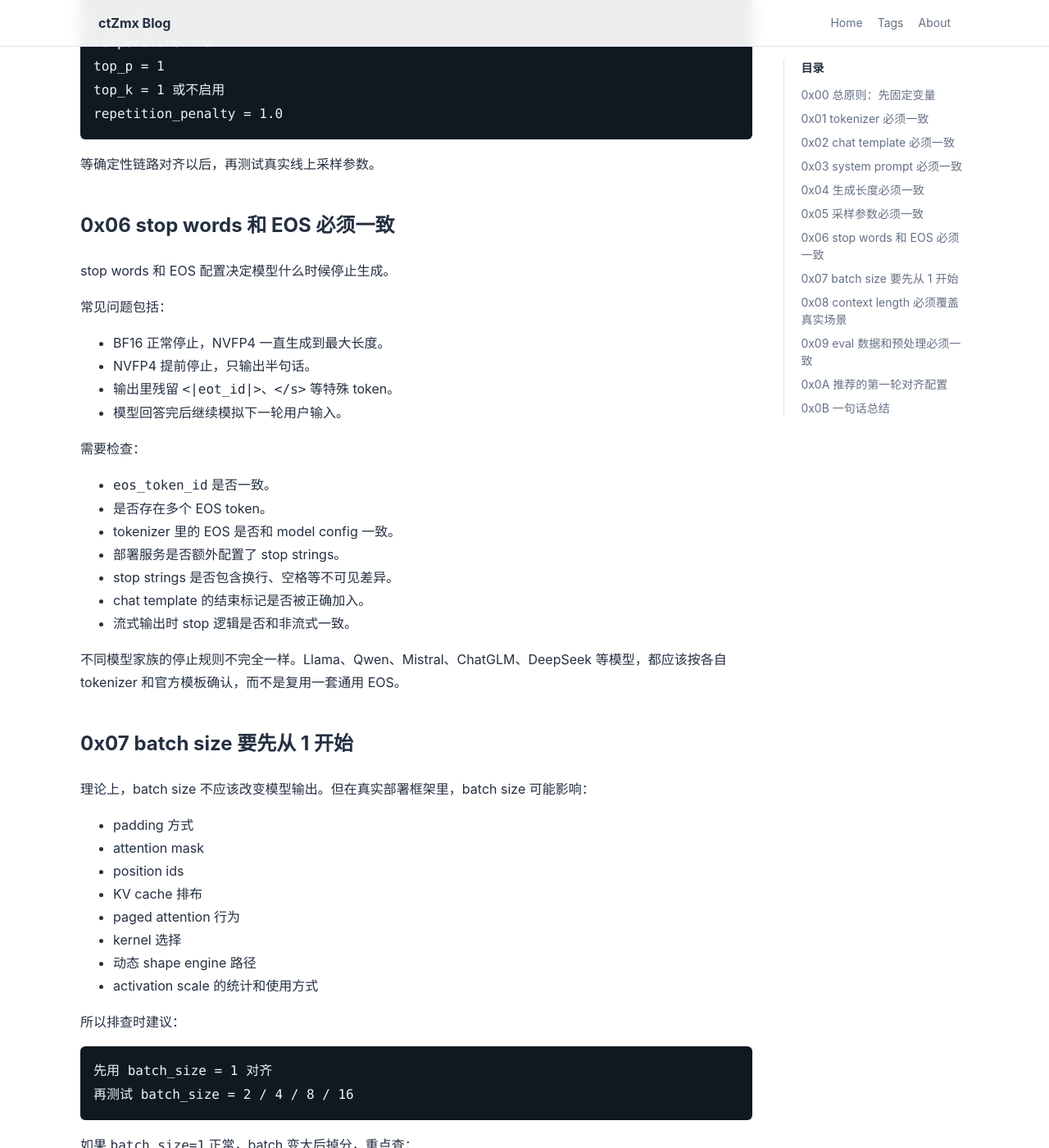
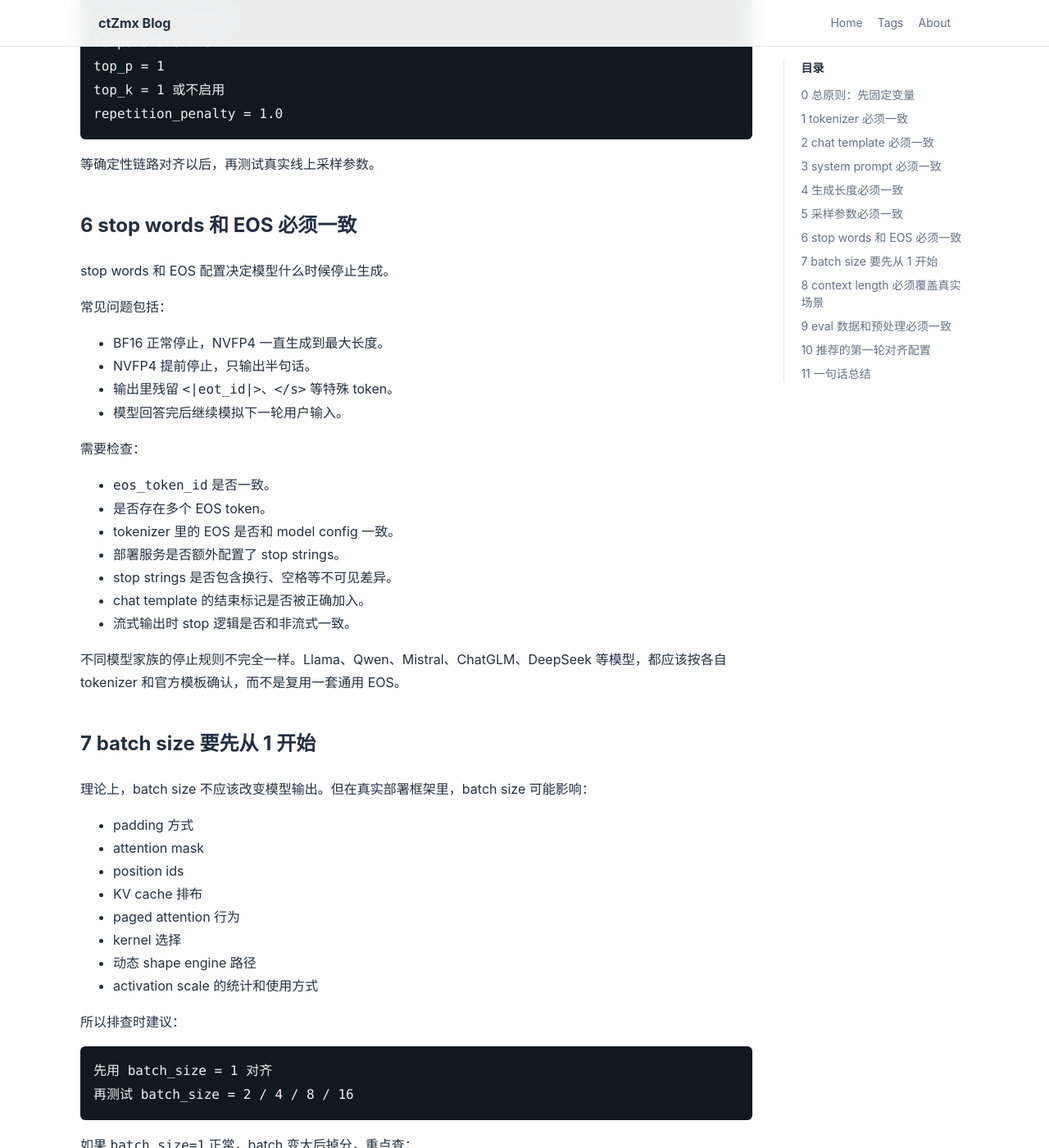
Before and after one commit to ctzmx/ctzmx.github.io, a Jekyll site: the page built from _posts/2026-05-31-llm-quantization-eval-sanity-check.md, in a window 1280 px wide and 1400 px high, scrolled down 5871 px. Shown: the whole window at 82% size. Built offline with Jekyll 4.4.1, drawn with Linux system fonts in a browser that asks for light colours; some of the changed text lies outside the part shown.

Commit message:
Simplify post section numbering

````diff
--- a/_posts/2026-05-31-llm-quantization-eval-sanity-check.md
+++ b/_posts/2026-05-31-llm-quantization-eval-sanity-check.md
@@ -22,7 +22,7 @@ tags:
 
 这一步的目标很简单：让 BF16 和低精度模型看到完全相同的输入，使用完全相同的解码规则，并被完全相同的脚本打分。
 
-## 0x00 总原则：先固定变量
+## 0 总原则：先固定变量
 
 排查时建议至少准备三组结果：
 
@@ -45,7 +45,7 @@ tags:
 
 也就是说，部署框架里的 BF16 版本要先和原始 BF16 对齐。否则低精度对比没有可靠基线。
 
-## 0x01 tokenizer 必须一致
+## 1 tokenizer 必须一致
 
 tokenizer 决定文本如何被切成 token，以及每个 token 对应什么 id。对模型来说，输入不是原始字符串，而是 token id 序列。
 
@@ -76,7 +76,7 @@ tokenizer 决定文本如何被切成 token，以及每个 token 对应什么 id
 
 这三者应该完全一致。至少在进入模型前，`input_ids`、`attention_mask`、`position_ids` 都应该可解释、可对齐。
 
-## 0x02 chat template 必须一致
+## 2 chat template 必须一致
 
 对话模型通常不会直接吃用户输入，而是先经过 chat template 拼成模型训练时熟悉的格式。
 
@@ -123,7 +123,7 @@ Assistant:
 
 很多“量化后效果差”的问题，最后其实是因为 BF16 测试脚本和部署服务使用了不同 chat template。
 
-## 0x03 system prompt 必须一致
+## 3 system prompt 必须一致
 
 system prompt 会显著影响模型行为。比如：
 
@@ -149,7 +149,7 @@ You are a helpful assistant.
 
 如果 BF16 没有 system prompt，而 NVFP4 部署服务默认加了 system prompt，输出差异不能算量化误差。
 
-## 0x04 生成长度必须一致
+## 4 生成长度必须一致
 
 常见参数有两个：
 
@@ -188,7 +188,7 @@ max_new_tokens = 1024
 - 评测脚本是否因为输出太短而判错。
 - 是否不同任务使用了不同输出长度限制。
 
-## 0x05 采样参数必须一致
+## 5 采样参数必须一致
 
 做量化误差对比时，优先使用确定性解码：
 
@@ -236,7 +236,7 @@ repetition_penalty = 1.0
 
 等确定性链路对齐以后，再测试真实线上采样参数。
 
-## 0x06 stop words 和 EOS 必须一致
+## 6 stop words 和 EOS 必须一致
 
 stop words 和 EOS 配置决定模型什么时候停止生成。
 
@@ -259,7 +259,7 @@ stop words 和 EOS 配置决定模型什么时候停止生成。
 
 不同模型家族的停止规则不完全一样。Llama、Qwen、Mistral、ChatGLM、DeepSeek 等模型，都应该按各自 tokenizer 和官方模板确认，而不是复用一套通用 EOS。
 
-## 0x07 batch size 要先从 1 开始
+## 7 batch size 要先从 1 开始
 
 理论上，batch size 不应该改变模型输出。但在真实部署框架里，batch size 可能影响：
 
@@ -289,7 +289,7 @@ stop words 和 EOS 配置决定模型什么时候停止生成。
 
 这类问题容易被误判为量化问题，因为它只在部署服务里出现，而离线单样本测试正常。
 
-## 0x08 context length 必须覆盖真实场景
+## 8 context length 必须覆盖真实场景
 
 context length 是输入上下文长度。短 prompt 正常，不代表长上下文正常。
 
@@ -320,7 +320,7 @@ context length 是输入上下文长度。短 prompt 正常，不代表长上下
 RoPE / position_ids / KV cache / max_seq_len / prompt truncation
 ```
 
-## 0x09 eval 数据和预处理必须一致
+## 9 eval 数据和预处理必须一致
 
 评测数据不只是原始问题，还包括预处理、few-shot 示例、输出抽取和打分逻辑。
 
@@ -367,7 +367,7 @@ A
 - timeout 是否一致。
 - 依赖版本是否一致。
 
-## 0x0A 推荐的第一轮对齐配置
+## 10 推荐的第一轮对齐配置
 
 第一轮不要直接用线上采样配置，也不要直接看开放问答主观感受。建议先用尽量确定的配置：
 
@@ -414,7 +414,7 @@ cross entropy / perplexity
 每一步生成 token 是否分叉
 ```
 
-## 0x0B 一句话总结
+## 11 一句话总结
 
 排查低精度模型掉分时，第一步不是看量化参数，而是先确认评测链路本身可靠：
 
````
Also changed, not shown: _posts/2020-10-08-Markdown基础语法（一）.md (+4 -4 lines), _posts/2021-03-21-Markdown基础语法（二）.md (+5 -5 lines), _posts/2021-03-22-Markdown基础语法（三）.md (+4 -4 lines), _posts/2026-05-31-codex-skill-creation-workflow.md (+11 -11 lines).
